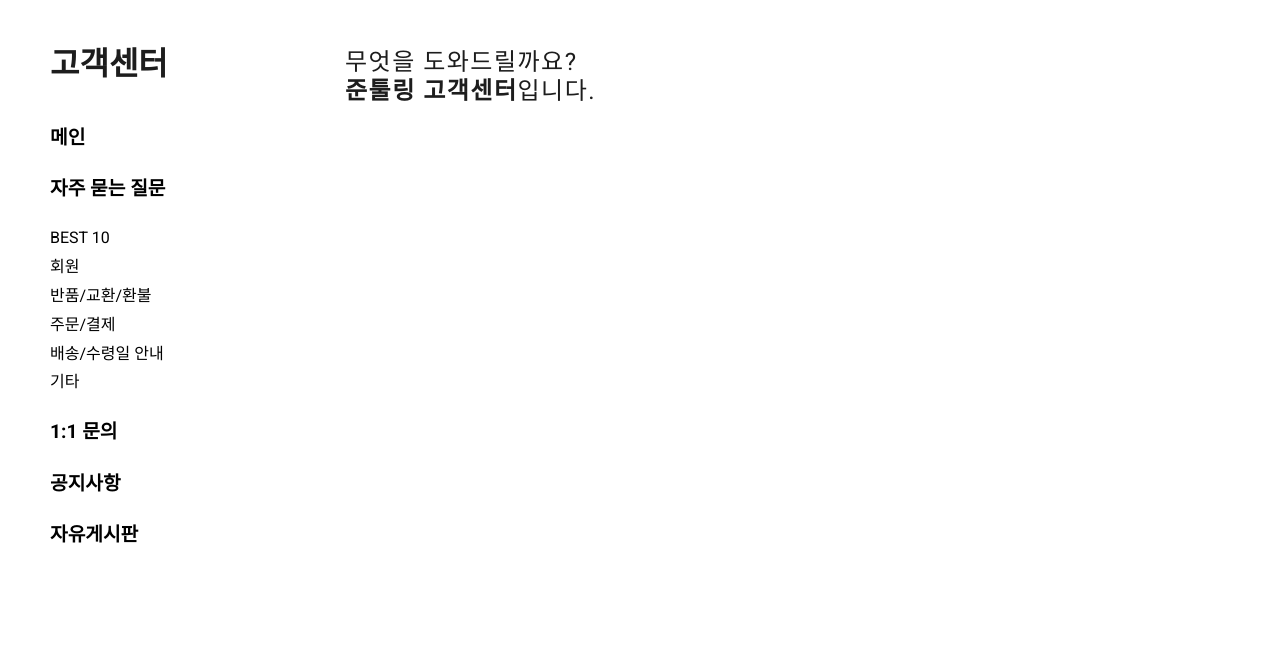
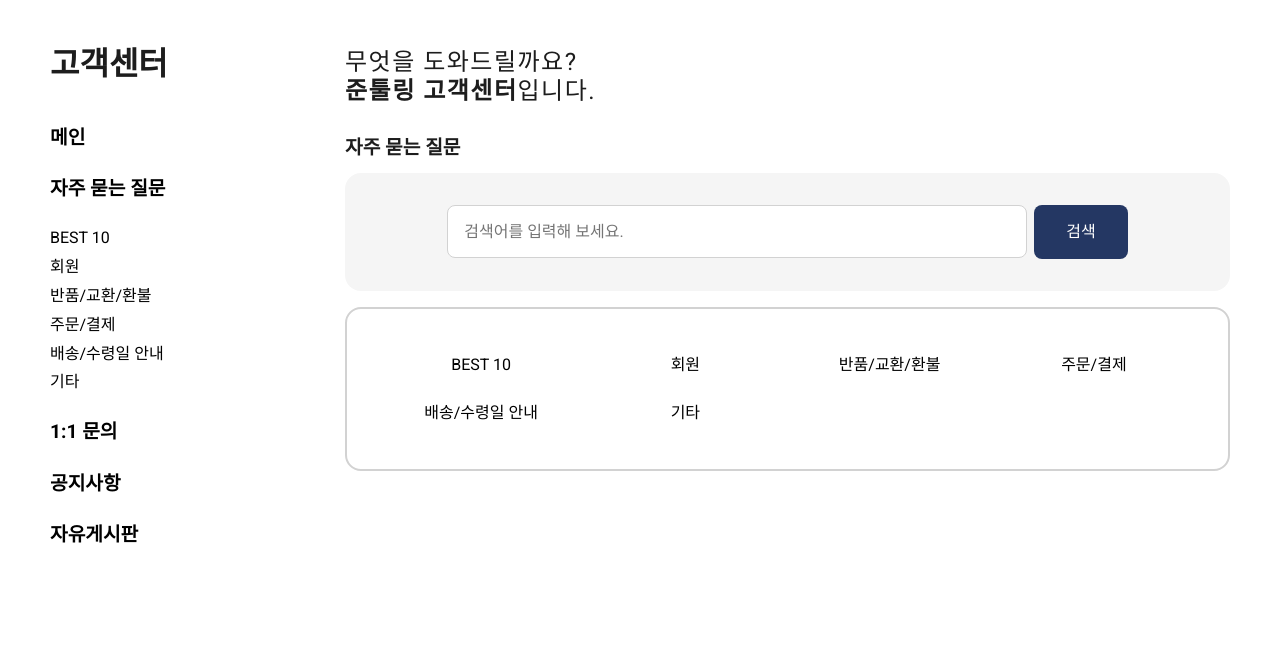
Before and after one commit to Joontooling/joontooling, a Django app: page /community/ in a window 1280 px wide. Shown: the part 173-843 px from the top of the page. Run offline with Django 3.2, Linux system fonts and the light colour scheme; some libraries are stand-ins or nearby versions.

Commit message:
Design community index page main question

```diff
--- a/community/templates/community/index.html
+++ b/community/templates/community/index.html
@@ -9,6 +9,7 @@
     <!-- COMMUNITY / ASIDE -->
     <aside class="aside">
       <h1 class="aside__title">고객센터</h1>
+
       <ul class="aside__list">
         <li class="aside__item"><a href="#">메인</a></li>
         <li class="aside__item"><a href="#">자주 묻는 질문</a></li>
@@ -25,6 +26,7 @@
         <li class="aside__item"><a href="#">공지사항</a></li>
         <li class="aside__item"><a href="#">자유게시판</a></li>
       </ul>
+
     </aside>
 
     <!-- COMMUNITY / SERVICE -->
@@ -33,6 +35,26 @@
         무엇을 도와드릴까요?<br />
         <span class="bold">준툴링 고객센터</span>입니다.
       </h2>
+
+      <!-- Question -->
+      <div class="question">
+        <h5 class="question__title">자주 묻는 질문</h5>
+        <div class="question__search">
+          <form>
+            <input type="text" placeholder="검색어를 입력해 보세요.">
+            <button>검색</button>
+          </form>
+        </div>
+        <div class="question__choices">
+          <div class="question__choices__item"><a href="#">BEST 10</a></div>
+          <div class="question__choices__item"><a href="#">회원</a></div>
+          <div class="question__choices__item"><a href="#">반품/교환/환불</a></div>
+          <div class="question__choices__item"><a href="#">주문/결제</a></div>
+          <div class="question__choices__item"><a href="#">배송/수령일 안내</a></div>
+          <div class="question__choices__item"><a href="#">기타</a></div>
+        </div>
+      </div>
+
     </main>
 
   </div>
--- a/static/css/community/index.css
+++ b/static/css/community/index.css
@@ -49,3 +49,66 @@
   letter-spacing: 1.5px;
   line-height: 1.8rem;
 }
+
+/* question */
+.question {
+  margin-top: 2rem;
+}
+
+.question__title {
+  font-size: 1.2rem;
+  font-weight: bold;
+}
+
+.question__search {
+  background-color: var(--color-light-gray);
+  border-radius: 1rem;
+  padding: 2rem 5rem;
+  margin: 1rem 0;
+}
+
+.question__search form {
+  text-align: center;
+}
+
+.question__search form input {
+  width: 80%;
+  padding: 1rem;
+  background-color: var(--color-white);
+  border: 1px solid var(--color-border);
+  border-radius: 8px;
+}
+
+.question__search form button {
+  padding: 1.2rem 2rem;
+  background-color: var(--color-main);
+  border-radius: 8px;
+  color: var(--color-white);
+  margin-left: 3px;
+  transition: 300ms;
+}
+
+.question__search form button:hover {
+  opacity: 0.95;
+}
+
+.question__choices {
+  border: 2px solid var(--color-border);
+  border-radius: 1rem;
+  display: grid;
+  grid-template-columns: repeat(4, 1fr);
+  text-align: center;
+  padding: 2rem;
+}
+
+.question__choices__item {
+  padding: 1rem;
+}
+
+.question__choices__item a {
+  transition: 300ms;
+}
+
+.question__choices__item a:hover {
+  opacity: 0.3;
+}
```
